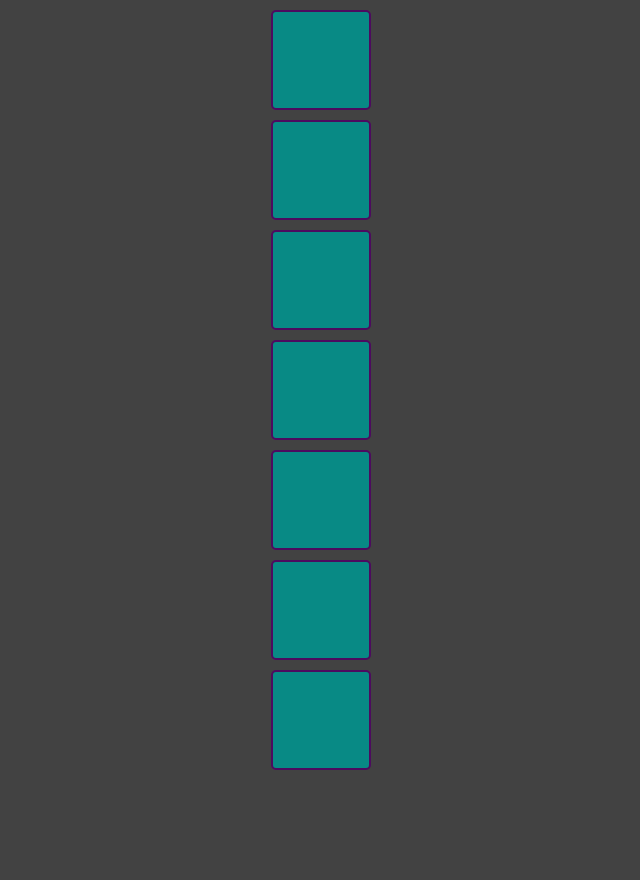
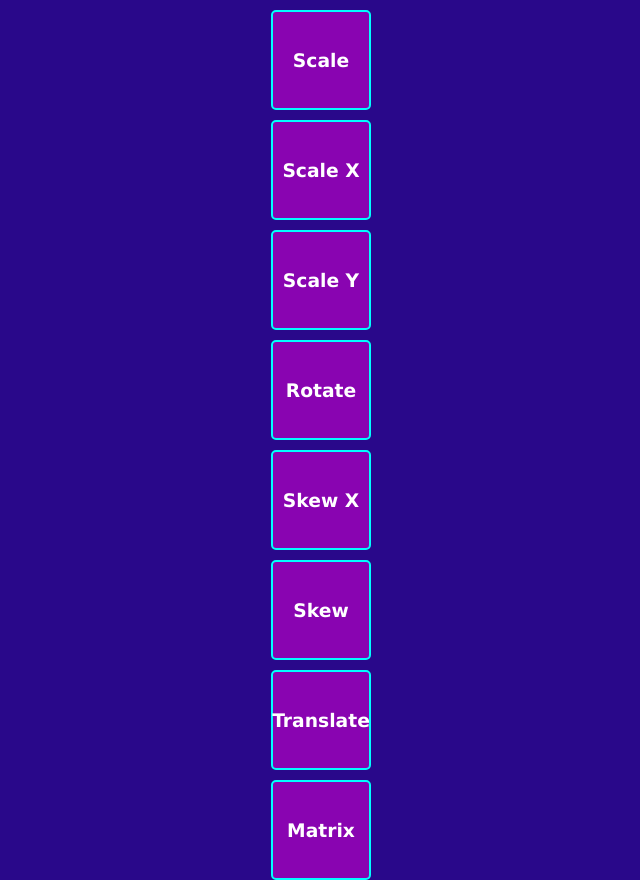
Before and after one commit to JoaoLeandroo/transform-css, a plain HTML site: page index.html in a window 1280 px wide. Shown: the whole page, without its empty margins (319-959 px from the left). Before the commit the page ends 800 px from the top, so only its background shows below. Drawn offline with Linux system fonts and the light colour scheme.

Commit message:
Alterações feita dentro do css e no HTML

```diff
--- a/index.html
+++ b/index.html
@@ -9,13 +9,14 @@
 </head>
 <body>
     <div class="cards">
-        <div class="card cardScale"></div>
-        <div class="card cardscaleX"></div>
-        <div class="card cardRotate"></div>
-        <div class="card cardSkewX"></div>
-        <div class="card cardSkew"></div>
-        <div class="card cardTranslate"></div>
-        <div class="card cardMatrix"></div>
+        <div class="card cardScale"><h3>Scale</h3></div>
+        <div class="card cardscaleX"><h3>Scale X</h3></div>
+        <div class="card cardScaleY"><h3>Scale Y</h3></div>
+        <div class="card cardRotate"><h3>Rotate</h3></div>
+        <div class="card cardSkewX"><h3>Skew X</h3></div>
+        <div class="card cardSkew"><h3>Skew</h3></div>
+        <div class="card cardTranslate"><h3>Translate</h3></div>
+        <div class="card cardMatrix"><h3>Matrix</h3></div>
     </div>
 </body>
 </html>
--- a/style.css
+++ b/style.css
@@ -2,12 +2,13 @@
     padding: 0;
     margin: 0;
     box-sizing: border-box;
+    font-family: Verdana, Geneva, Tahoma, sans-serif;
 }
 
 body {
     max-width: 1280px;
     height: 100%;
-    background-color: #424242;
+    background-color: #29088A;
 }
 
 .cards {
@@ -21,7 +22,44 @@ body {
 .card {
     width: 100px;
     height: 100px;
-    border: 2px solid #4C0B5F;
-    background-color: #088A85;
+    padding: 5px;
+    border: 2px solid #00FFFF;
+    background-color: #8904B1;
+    color: #fff;
+    display: flex;
+    align-items: center;
+    justify-content: center;
     border-radius: 5px;
+    transition: 0.5s ease-in-out;
 }
+
+.cardScale:hover {
+    transform: scale(0.75);
+}
+
+.cardscaleX:hover {
+    transform: scaleX(0.5);
+}
+
+.cardScaleY:hover {
+    transform: scaleY(0.5);
+}
+
+.cardRotate:hover {
+    transform: rotateY(180deg);
+}
+
+.cardSkewX:hover {
+    transform: skewX(-25deg);
+}
+.cardSkew:hover {
+    transform: skew(25deg, 25deg);
+}
+
+.cardTranslate:hover {
+    transform: translate(5px, 12px);
+}
+
+.cardMatrix:hover {
+    transform: matrix(1, 0.5, -0.5, 1, 100, 50);
+}
```
